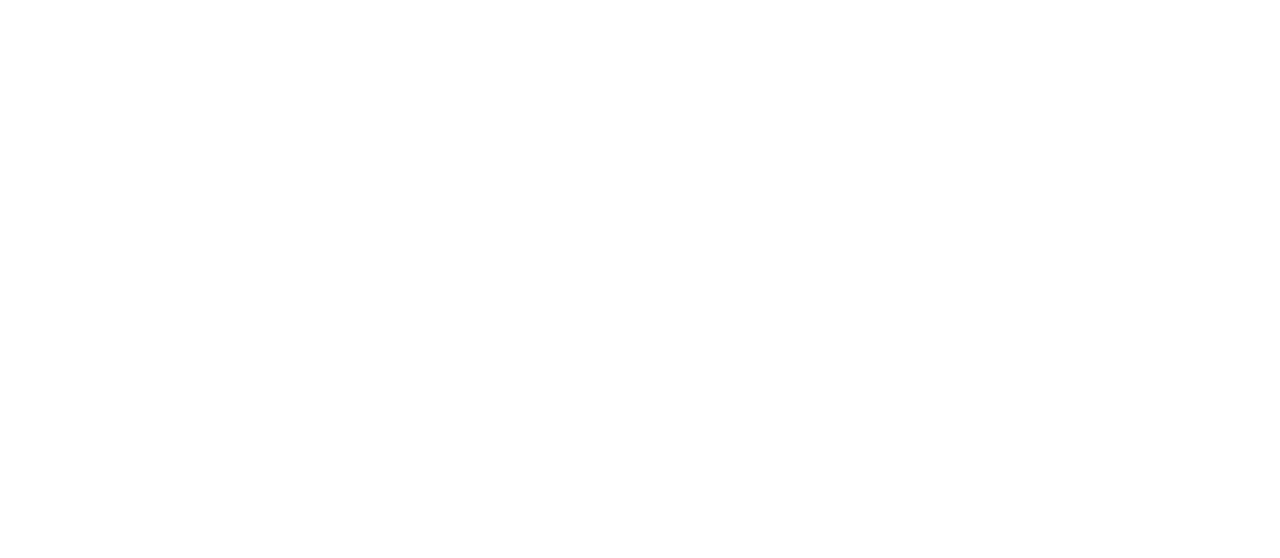
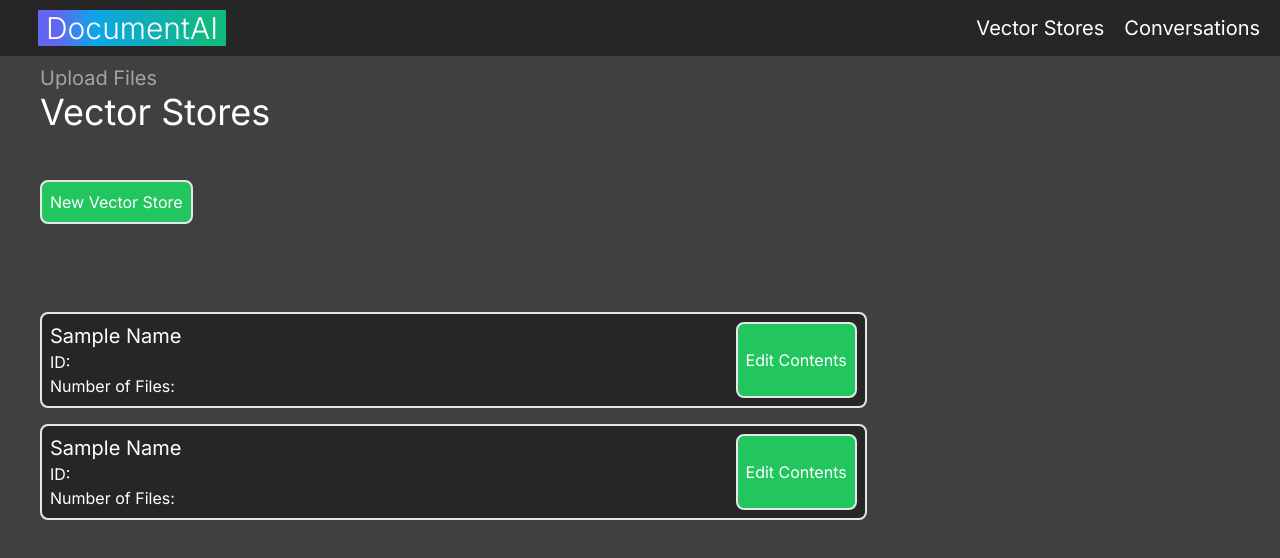
Before and after one commit to LuigiDotSRC/documentAI, a SvelteKit app in the folder frontend/: page /vector_stores in a window 1280 px wide. Before the commit this address had no page. Shown: the top 558 px of the page. Built offline with nearby package versions, Linux system fonts and the light colour scheme.

Commit message:
Add skeleton for Vector Stores page.

```diff
--- a/frontend/src/components/navbar.svelte
+++ b/frontend/src/components/navbar.svelte
@@ -3,10 +3,10 @@
 </script>
 
 <div class="flex bg-neutral-800 py-2.5 px-2.5 justify-between">
-    <a class="text-3xl font-light bg-gradient-to-r from-indigo-500 from-10% via-sky-500 via-30% to-emerald-500 to-90% text-white ml-7" href="/">DocumentAI</a>
+    <a class="text-3xl font-light px-2 bg-gradient-to-r from-indigo-500 from-10% via-sky-500 via-30% to-emerald-500 to-90% text-white ml-7" href="/">DocumentAI</a>
 
     <div class="flex items-center">
-        <a href="/" class="text-xl text-white mx-2.5 hover:text-blue-400 hover:underline">Vector Stores</a>
+        <a href="/vector_stores" class="text-xl text-white mx-2.5 hover:text-blue-400 hover:underline">Vector Stores</a>
         <a href="/" class="text-xl text-white mx-2.5 hover:text-blue-400 hover:underline">Conversations</a>
     </div>
 </div>
--- /dev/null
+++ b/frontend/src/components/vector_store_card.svelte
@@ -0,0 +1,12 @@
+<script>
+
+</script>
+
+<div class="flex border-2 w-4/6 rounded-lg py-2 px-2 justify-between bg-neutral-800 my-2">
+    <div class="flex flex-col">
+        <h3 class="text-xl">Sample Name</h3>
+        <p>ID: </p>
+        <p>Number of Files: </p>
+    </div>
+    <button class="border-2 bg-green-500 px-2 rounded-lg hover:bg-green-400">Edit Contents</button>
+</div>
--- /dev/null
+++ b/frontend/src/routes/vector_stores/+page.svelte
@@ -0,0 +1,19 @@
+<script>
+    import Navbar from "../../components/navbar.svelte";
+    import VectorStoreCard from "../../components/vector_store_card.svelte";
+</script>
+
+<main class="bg-neutral-700">
+    <Navbar />
+    <div class="ml-10 my-2">
+        <h3 class="text-xl text-neutral-400">Upload Files</h3>
+        <h1 class="text-4xl">Vector Stores</h1>
+    </div>
+
+    <button class="my-10 ml-10 px-2 py-2 border-2 rounded-lg bg-green-500 hover:bg-green-400">New Vector Store</button>
+
+    <div class="flex flex-col ml-10 my-10">
+        <VectorStoreCard/>
+        <VectorStoreCard/>
+    </div>
+</main>
```
